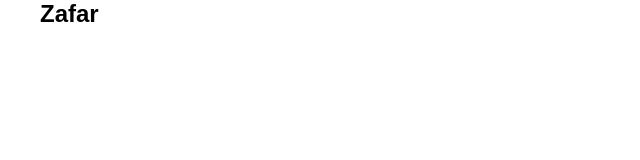
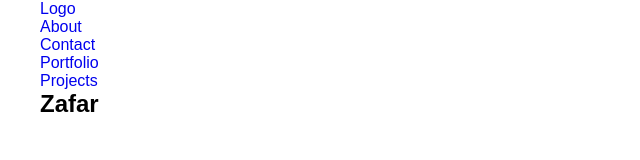
Before and after one commit to AsilbekXoliyorov441/yangiJamoviy, a plain HTML site: page page/contact.html in a window 1280 px wide. Shown: the whole page, without its empty margins (0-640 px from the left). Drawn offline with Linux system fonts and the light colour scheme.

Commit message:
adding logo

```diff
--- a/page/contact.html
+++ b/page/contact.html
@@ -7,7 +7,26 @@
   <link rel="stylesheet" href="../css/style.css">
 </head>
 <body>
-  <header></header>
+  <header>
+     <div class="container">
+            <a href="../index.html">Logo</a>
+
+      <ul>
+        <li>
+          <a href="../page/about.html">About</a>
+        </li>
+        <li>
+          <a href="../page/contact.html">Contact</a>
+        </li>
+        <li>
+          <a href="../page/portfolio.html">Portfolio</a>
+        </li>
+        <li>
+          <a href="../page/projects.html">Projects</a>
+        </li>
+      </ul>
+    </div>
+  </header>
 
   <main>
     <section>
```
Also changed, not shown: index.html (+20 -1 lines), page/about.html (+20 -1 lines), page/portfolio.html (+20 -1 lines), page/projects.html (+19 -1 lines).
